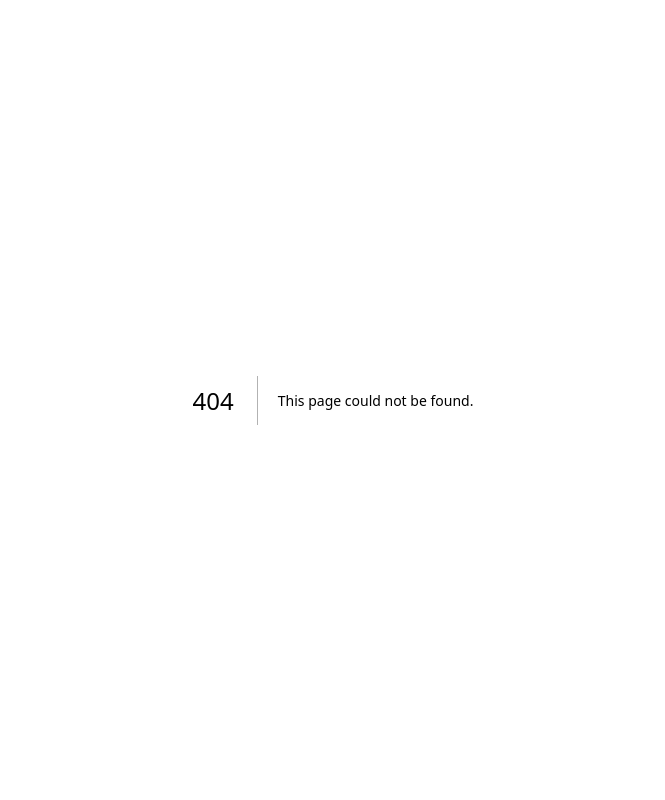
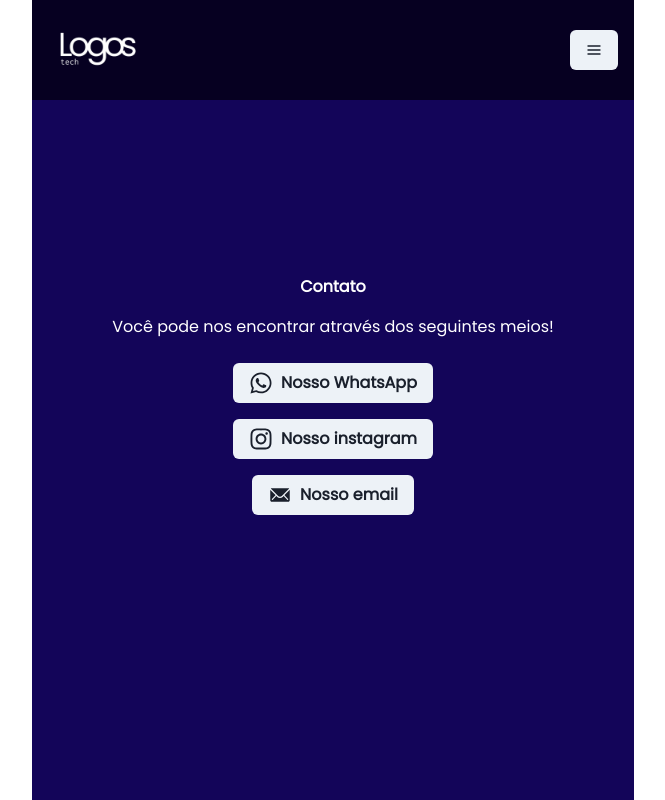
Before and after one commit to Ryansv1/logos-tech-landing-tst, a Next.js app in the folder logos-tech-landing/: page /contato in a window 1280 px wide. Before the commit this address had no page. Shown: the whole page, without its empty margins (307-972 px from the left). Built offline with nearby package versions, Linux system fonts and the light colour scheme.

Commit message:
feat: add contact page

```diff
--- /dev/null
+++ b/logos-tech-landing/src/app/contato/page.tsx
@@ -0,0 +1,30 @@
+import { Container, Center, VStack, Button } from "@chakra-ui/react";
+import { FaWhatsapp, FaInstagram } from "react-icons/fa";
+import { IoIosMail } from "react-icons/io";
+import Link from "next/link";
+import * as React from "react";
+
+export default function Contato() {
+  return (
+    <Container className="flex flex-col relative h-full bg-logos-secondary-bg">
+      <Center className="flex flex-col text-center relative top-1/4 text-white">
+        <h1 className="text-md font-bold pb-4">Contato</h1>
+        <p>Você pode nos encontrar através dos seguintes meios!</p>
+      </Center>
+      <VStack className="flex flex-col relative top-1/4 pt-6 space-y-2">
+        <Button className="gap-2">
+          <FaWhatsapp size={24} />
+          <Link href="">Nosso WhatsApp</Link>
+        </Button>
+        <Button className="gap-2">
+          <FaInstagram size={24} />
+          <Link href="">Nosso instagram</Link>
+        </Button>
+        <Button className="gap-2">
+          <IoIosMail size={24} />
+          <Link href="">Nosso email</Link>
+        </Button>
+      </VStack>
+    </Container>
+  );
+}
--- a/logos-tech-landing/src/app/layout.tsx
+++ b/logos-tech-landing/src/app/layout.tsx
@@ -2,6 +2,7 @@ import type { Metadata } from "next";
 import "../../public/globals.css";
 import { Poppins } from "next/font/google";
 import { ChakraProvider } from "@chakra-ui/react";
+import NavBar from "@/components/navbar";
 
 export const metadata: Metadata = {
   title: "Logos Tech",
@@ -21,7 +22,10 @@ export default function RootLayout({
   return (
     <html lang="pt-BR" className={poppins.className}>
       <body className="flex flex-col min-h-screen relative font-poppins">
-        <ChakraProvider>{children}</ChakraProvider>
+        <ChakraProvider>
+          <NavBar />
+          {children}
+        </ChakraProvider>
       </body>
     </html>
   );
--- a/logos-tech-landing/src/app/page.tsx
+++ b/logos-tech-landing/src/app/page.tsx
@@ -1,4 +1,3 @@
-import NavBar from "@/components/navbar";
 import Image from "next/image";
 import {
   Box,
@@ -14,7 +13,6 @@ export default function Home() {
 
   return (
     <>
-      <NavBar />
       <Center className="container-sm relative text-white">
         <Center className="relative bg-logos-secondary-bg flex flex-col gap-2">
           <Image
@@ -24,7 +22,6 @@ export default function Home() {
             height={50}
             className="w-2/4 p-2 z-10"
           />
-          <div className="h-36 w-full bg-gradient-to-t from-logos-primary-bg from-50% via-black via-10% to-white to-90% border-white border-t-4 rounded-t-full"></div>
         </Center>
       </Center>
       <Container className="container-sm relative text-white py-8 flex flex-col items-center bg-logos-primary-bg gap-4">
--- /dev/null
+++ b/logos-tech-landing/src/app/sobre-nos/page.tsx
@@ -0,0 +1,5 @@
+import * as React from "react";
+
+export default function SobreNos() {
+  return <h1>Sobre nós</h1>;
+}
--- a/logos-tech-landing/src/components/navbar.tsx
+++ b/logos-tech-landing/src/components/navbar.tsx
@@ -15,9 +15,11 @@ import {
 } from "@chakra-ui/react";
 
 import { HamburgerIcon } from "@chakra-ui/icons";
+import Link from "next/link";
 
 export default function NavBar() {
   const { isOpen, onOpen, onClose } = useDisclosure();
+
   return (
     <Container className="bg-logos-primary-bg container-sm flex flex-row justify-between items-center relative z-20">
       <Image src="/logos-white.png" alt="Logos Tech" width={100} height={100} />
@@ -30,9 +32,15 @@ export default function NavBar() {
           <DrawerCloseButton />
           <DrawerHeader className="text-sm">Menu</DrawerHeader>
           <DrawerBody className="flex flex-col gap-4 text-sm">
-            <Button>Sobre nós</Button>
-            <Button>Serviços</Button>
-            <Button>Contato</Button>
+            <Button>
+              <Link href="/sobre-nos">Sobre nós</Link>
+            </Button>
+            <Button>
+              <Link href="/servicos">Serviços</Link>
+            </Button>
+            <Button>
+              <Link href="/contato">Contato</Link>
+            </Button>
           </DrawerBody>
           <DrawerFooter className="text-sm">LogosTech ®2024</DrawerFooter>
         </DrawerContent>
```
Also changed, not shown: logos-tech-landing/src/app/servicos/page.tsx (added, +7 -0 lines), logos-tech-landing/public/space-23.svg (deleted).
